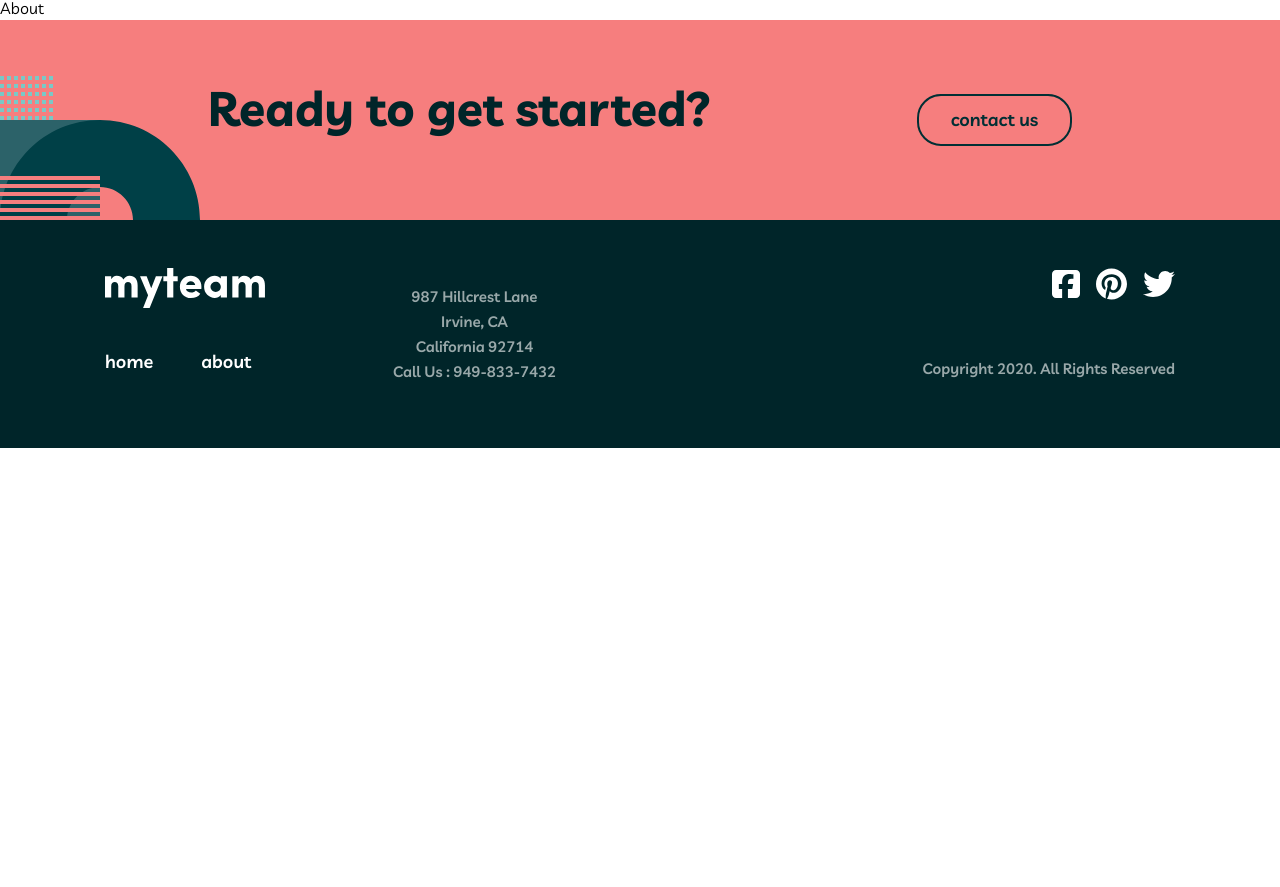
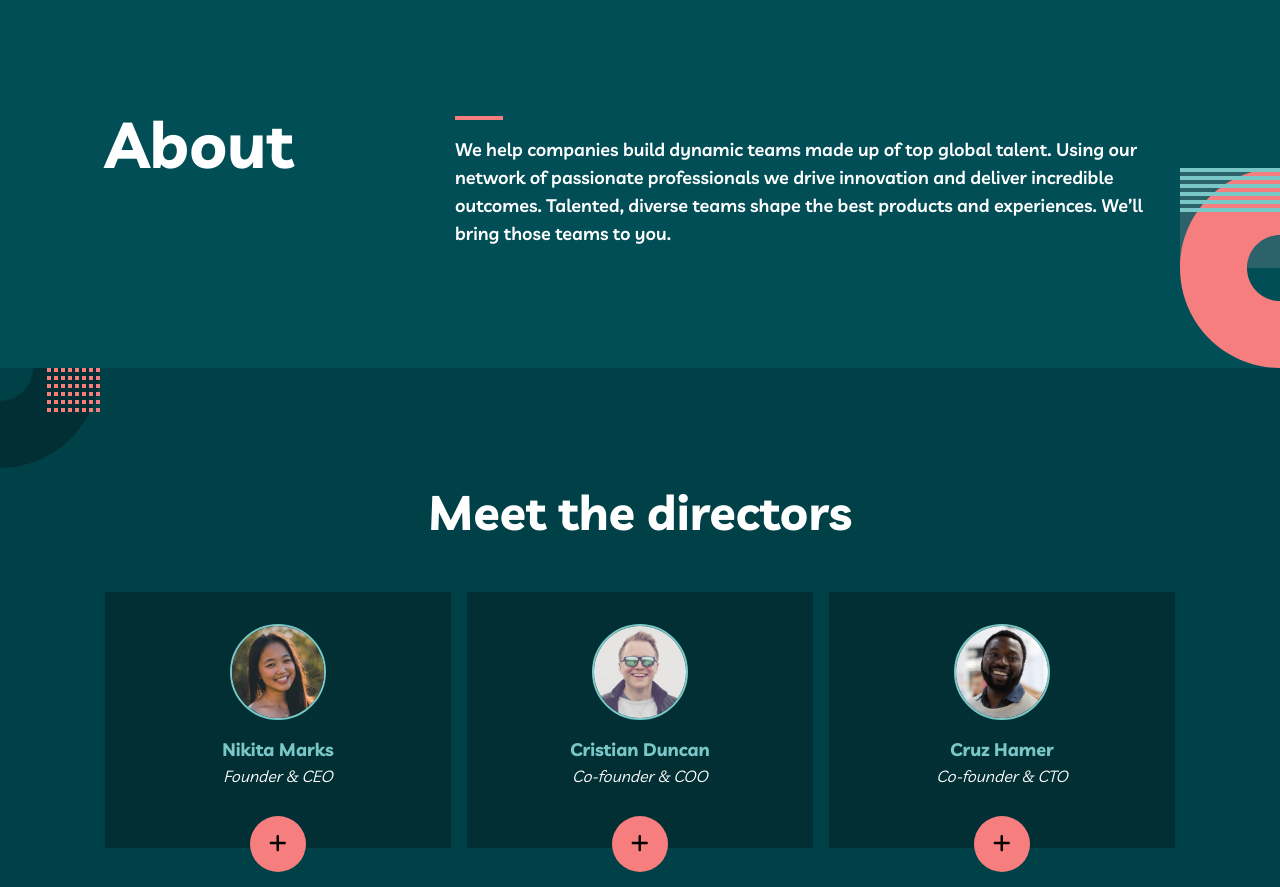
Before and after one commit to bernardocostaa/Myteam, a React (Vite) app: page /about in a window 1280 px wide. Shown: the part 157-1044 px from the top of the page. Before the commit the page ends 800 px from the top, so only its background shows below. Built offline with nearby package versions, Linux system fonts and the light colour scheme.

Commit message:
22/07/2024-fazendo parte de about

```diff
--- a/package.json
+++ b/package.json
@@ -10,11 +10,11 @@
     "preview": "vite preview"
   },
   "dependencies": {
-    "@fortawesome/fontawesome-svg-core": "^6.5.1",
+    "@fortawesome/fontawesome-svg-core": "^6.6.0",
     "@fortawesome/free-brands-svg-icons": "^6.5.1",
     "@fortawesome/free-regular-svg-icons": "^6.5.1",
-    "@fortawesome/free-solid-svg-icons": "^6.5.1",
-    "@fortawesome/react-fontawesome": "^0.2.0",
+    "@fortawesome/free-solid-svg-icons": "^6.6.0",
+    "@fortawesome/react-fontawesome": "^0.2.2",
     "react": "^18.2.0",
     "react-dom": "^18.2.0",
     "react-router-dom": "^6.21.3"
--- a/src/App.css
+++ b/src/App.css
@@ -5,7 +5,7 @@
 @tailwind utilities;
 
 @layer utilities {
-  .fontBody-1 {
+  .fontMenu {
     font-size: 1.125rem;
     font-weight: 600;
     line-height: 28px;
@@ -41,6 +41,10 @@
   }
 
   @media screen and (min-width: 330px) {
+    .bg-section-footerImg {
+      background: #f67e7e url("./imgs/bg-pattern-home-6-about-5.svg") no-repeat
+        bottom -20px left;
+    }
     .customContainer {
       max-width: 100%;
     }
@@ -53,6 +57,18 @@
       font-weight: 700;
       line-height: 48px;
     }
+    .fontH1Small {
+      font-size:2.5rem;
+      font-weight: 700;
+      line-height: 56px;
+    }
+
+    .fontBody-1 {
+      font-size: 0.9375rem;
+      font-weight: 600;
+      line-height: 28px;
+    }
+
   }
 
   @media screen and (min-width: 690px) {
@@ -63,7 +79,16 @@
       font-size: 4rem;
       line-height: normal;
     }
-
+    .fontH1Small {
+      font-size: 4rem;
+      font-weight: 700;
+      line-height: 56px;
+    }
+    .fontBody-1 {
+      font-size: 0.9375rem;
+      font-weight: 600;
+      line-height: 28px;
+    }
   }
 
   @media screen and (min-width: 1110px) {
@@ -75,10 +100,21 @@
       font-weight: 700;
       line-height: 100px;
     }
+    .fontH1Small {
+      font-size: 4rem;
+      font-weight: 700;
+      line-height: 56px;
+    }
     .fontH2 {
       font-size: 3rem;
       font-weight: 700;
       line-height: 48px;
+    }
+
+    .fontBody-1 {
+      font-size: 1.125rem;
+      font-weight: 600;
+      line-height: 28px;
     }
   }
 }
--- a/src/components/About.jsx
+++ b/src/components/About.jsx
@@ -1,8 +1,29 @@
 import React from 'react'
+import Styles from "./css/About.module.css";
+import DirectorsCard from './DirectorsCard';
 
 const About = () => {
   return (
-    <h1>About</h1>
+    <>
+      <section className={`${Styles.bgSection}`}>
+        <div className="customContainer mx-auto px-5">
+        <div className="flex desktop:flex-row text-center items-center desktop:items-start desktop:text-start flex-col">
+            <h1 className="fontH1Small text-white font-bold flex-2 w-full laptop:w-[350px]">
+            About
+            </h1>
+            <div className="relative flex-1 justify-between before:w-12 before:h-1 before:bg-LightCoral before:relative flex flex-col before:tablet:hidden before:desktop:block">
+              <p className="fontBody-1 text-white  laptop:max-w-[730px] mt-4">
+              We help companies build dynamic teams made up of top global talent. Using our network of passionate professionals we drive innovation and deliver incredible outcomes. Talented, diverse teams shape the best products and experiences. We’ll bring those teams to you.
+              </p>
+            </div>
+          </div>
+        </div>
+      </section>
+      <section className={`${Styles.bgSectionDirectors}`}>
+      <h1 className="text-white fontH2 max-w-[930px] text-center my-auto mx-auto mb-14">Meet the directors</h1>
+      <DirectorsCard />
+      </section>
+    </>
   )
 }
 
--- /dev/null
+++ b/src/components/DirectorsCard.jsx
@@ -0,0 +1,120 @@
+import React from "react";
+import Styles from "./css/DirectorsCard.module.css";
+import avatarNikita from "../imgs/avatar-nikita.jpg";
+import avatarCristian from "../imgs/avatar-christian.jpg";
+import avatarCruz from "../imgs/avatar-cruz.jpg";
+import avatarDrake from "../imgs/avatar-drake.jpg";
+import avatarGriffin from "../imgs/avatar-griffin.jpg";
+import avatarAden from "../imgs/avatar-aden.jpg";
+import { FontAwesomeIcon } from "@fortawesome/react-fontawesome";
+import { faPlus } from "@fortawesome/free-solid-svg-icons";
+import { faTwitter, faLinkedin } from "@fortawesome/free-brands-svg-icons";
+
+const DirectorsCard = () => {
+  const [ativo, setAtivo] = React.useState({});
+
+  const directors = [
+    {
+      name: "Nikita Marks",
+      title: "Founder & CEO",
+      desc: "Empowered teams create truly amazing products. Set the north star and let them follow it.",
+      avatar: avatarNikita,
+    },
+    {
+      name: "Cristian Duncan",
+      title: "Co-founder & COO",
+      desc: "Empowered teams create truly amazing products. Set the north star and let them follow it.",
+      avatar: avatarCristian,
+    },
+    {
+      name: "Cruz Hamer",
+      title: "Co-founder & CTO",
+      desc: "Empowered teams create truly amazing products. Set the north star and let them follow it.",
+      avatar: avatarCruz,
+    },
+    {
+      name: "Drake Heaton",
+      title: "Business Development Lead",
+      desc: "Empowered teams create truly amazing products. Set the north star and let them follow it.",
+      avatar: avatarDrake,
+    },
+    {
+      name: "Griffin Wise",
+      title: "Lead Marketing",
+      desc: "Empowered teams create truly amazing products. Set the north star and let them follow it.",
+      avatar: avatarGriffin,
+    },
+    {
+      name: "Aden Allan",
+      title: "Head of Talent",
+      desc: "Empowered teams create truly amazing products. Set the north star and let them follow it.",
+      avatar: avatarAden,
+    },
+  ];
+
+  function toggleActive(index){
+    setAtivo((prevActiveCards)=>({
+        ...prevActiveCards,
+        [index]: !prevActiveCards[index]
+    }))
+  }
+
+  return (
+    <div className="customContainer mx-auto px-5">
+      <ul className=" grid grid-cols-1 gap-4 laptop:grid-cols-2 desktop:grid-cols-3 justify-center">
+        {directors.map((item, i) => (
+          <li
+            className={`${Styles.flipCard} max-w-[350px] w-full mx-auto`}
+            key={i}
+          >
+            <div className={ativo[i] ? `${Styles.cardCont} ${Styles.ativo}` :`${Styles.cardCont}`}>
+              <div className={`${Styles.cardFront} text-center`}>
+                <img
+                  className="w-24 h-24 rounded-full border-2 border-RaptureBlue m-auto mb-4"
+                  src={item.avatar}
+                  alt={item.name}
+                />
+                <p className="text-RaptureBlue font-bold text-lg">
+                  {item.name}
+                </p>
+                <p className="text-white font-medium italic text-">
+                  {item.title}
+                </p>
+                <button  onClick={() => toggleActive(i)} className="w-14 h-14 rounded-full bg-LightCoral mt-7 hover:bg-RaptureBlue transition-all duration-200 hover:rotate-45">
+                  <FontAwesomeIcon style={{ fontSize: "20px" }} icon={faPlus} />
+                </button>
+              </div>
+              <div className={`${Styles.cardBack} text-center`}>
+                <p className="text-RaptureBlue font-bold text-lg mb-2">{item.name}</p>
+                <p className="text-white font-medium mb-6">{item.desc}</p>
+                <div className="flex gap-4 justify-center">
+                  <a
+                    className="hover:text-LightCoral text-white cursor-pointer p-1"
+                    href={item.twitter}
+                    target="_blank"
+                    rel="noopener noreferrer"
+                  >
+                    <FontAwesomeIcon style={{ fontSize: "20px" }} icon={faTwitter} />
+                  </a>
+                  <a
+                    className="hover:text-LightCoral text-white cursor-pointer p-1"
+                    href={item.linkedin}
+                    target="_blank"
+                    rel="noopener noreferrer"
+                  >
+                    <FontAwesomeIcon style={{ fontSize: "20px" }} icon={faLinkedin} />
+                  </a>
+                </div>
+                <button  onClick={() => toggleActive(i)} className="w-14 h-14 rounded-full bg-LightCoral mt-7 hover:bg-RaptureBlue transition-all duration-200 hover:rotate-45">
+                  <FontAwesomeIcon style={{ fontSize: "20px" }} icon={faPlus} />
+                </button>
+              </div>
+            </div>
+          </li>
+        ))}
+      </ul>
+    </div>
+  );
+};
+
+export default DirectorsCard;
--- a/src/components/Home.jsx
+++ b/src/components/Home.jsx
@@ -14,7 +14,7 @@ const Home = () => {
       <section className={`${Styles.bgSection}`}>
         <div className="customContainer mx-auto px-5">
           <div className="flex desktop:flex-row text-center desktop:text-start flex-col">
-            <h1 className="fontH1 text-white font-bold flex-2  w-full laptop:w-625 ">
+            <h1 className="fontH1 text-white font-bold flex-2 mb-4 desktop:mb-0 w-full laptop:w-625 ">
               Find the <br /> best{" "}
               <span className="text-LightCoral">talent</span>
             </h1>
--- /dev/null
+++ b/src/components/css/About.module.css
@@ -0,0 +1,29 @@
+.bgSection {
+    background: #014e56 url(/src/imgs/bg-pattern-about-1-mobile-nav-1.svg) no-repeat bottom right -100px;
+    padding: 120px 0;
+    position: relative;
+  }
+
+  .bgSectionDirectors {
+    background: #004047 url(/src/imgs/bg-pattern-about-2-contact-1.svg) no-repeat top -100px left -100px;
+    padding: 120px 0;
+    position: relative;
+  }
+
+  .bgSectionDirectors::before {
+    content: "";
+    background: url(/src/imgs/bg-pattern-home-4-about-3.svg) no-repeat bottom right 0px;
+    width: 100%;
+    height: 200px;
+    position: absolute;
+    bottom: 0;
+  }
+
+  @media(max-width:768px){
+    .bgSection{
+      background: #014e56 url(/src/imgs/bg-pattern-about-1-mobile-nav-1.svg) no-repeat bottom -100px right -100px;
+      padding-top: 80px;
+      padding-bottom: 120px;
+    }
+
+  }
--- /dev/null
+++ b/src/components/css/DirectorsCard.module.css
@@ -0,0 +1,49 @@
+.cardCont{
+    background: #012F34;
+    padding: 2rem 1rem;
+    box-shadow: inset 0 -25px #004047;
+    position: relative;
+    transition: transform 0.6s;
+    transform-style: preserve-3d;
+    width: 100%;
+    height: 100%;
+}
+
+.flipCard{
+    background-color: transparent;
+    width: 100%;
+    height: 281px;
+    perspective: 1000px;
+}
+
+.img{
+    width: 98px;
+    height: 98px;
+    border-radius: 50%;
+    border: 2px solid #C4FFFE;
+}
+
+.cardCont.ativo  {
+    transform: rotateY(180deg);
+  }
+
+.cardFront,.cardBack{
+    width: 100%;
+    height: 281px;
+    display: block;
+    padding: 2rem 1rem;
+    top: 0;
+    left: 0;
+    position: absolute;
+    -webkit-backface-visibility: hidden;
+    backface-visibility: hidden;
+}
+
+.cardBack{
+    transform: rotateY(180deg);
+  }
+
+
+@media(max-width:768px){
+
+}
```
Also changed, not shown: src/components/Header.jsx (+4 -4 lines), 1 other file (tests, documents, lock files or other folders).
